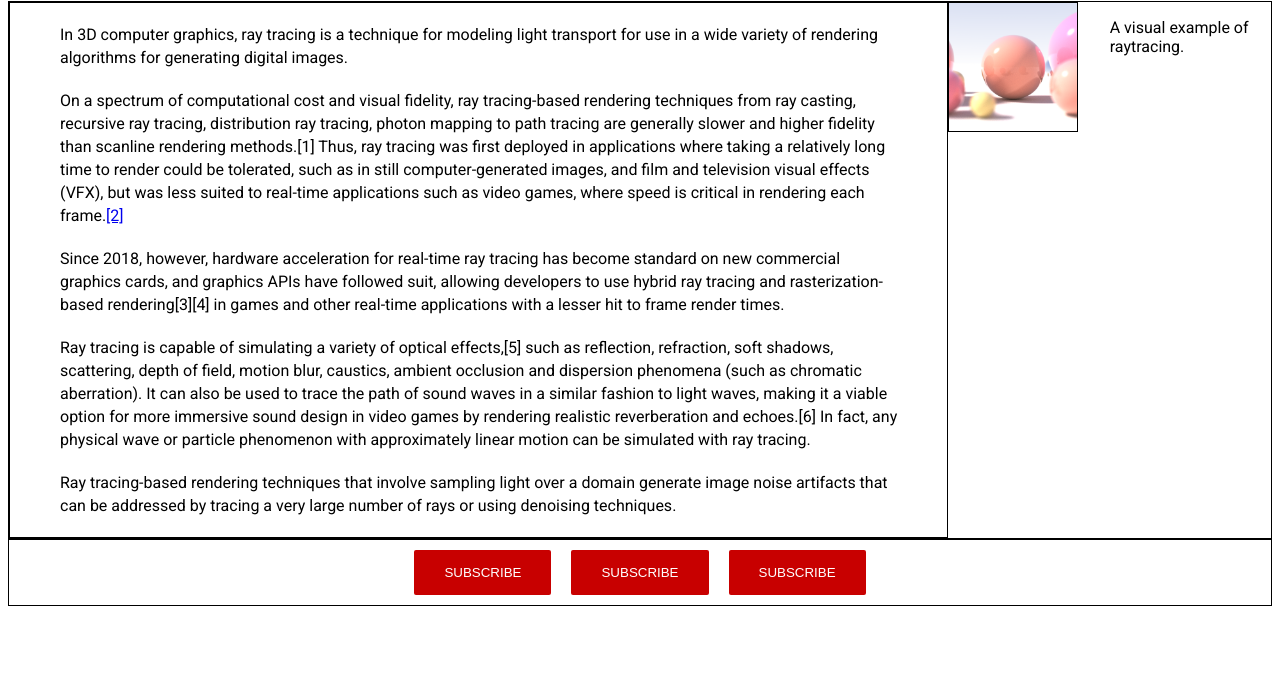
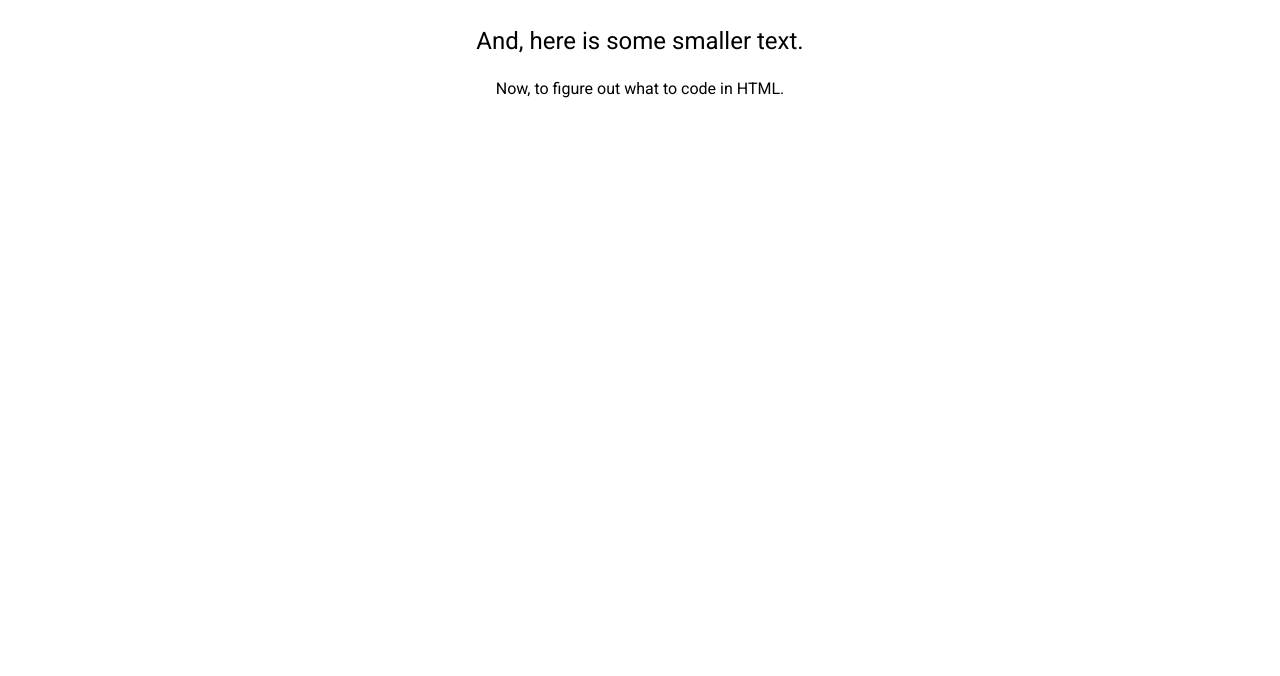
Before and after one commit to piano-miles/piano-miles.github.io, a plain HTML site: page index.html in a window 1280 px wide. Shown: the part 124-800 px from the top of the page. Drawn offline with Linux system fonts and the light colour scheme.

Commit message:
Clean
Purged practice code, starting fresh.

```diff
--- /dev/null
+++ b/css/main.css
@@ -0,0 +1,16 @@
+body {
+    font-family: Roboto, sans-serif;
+    text-align: center;
+}
+
+.title {
+    font-size: 60px;
+}
+
+#a {
+    font-size: 24px;
+}
+
+#b {
+    font-size: 16px;
+}
--- a/index.css
+++ /dev/null
@@ -1,75 +0,0 @@
-.center {
-    margin: 0 auto;
-    display: flex;
-    justify-content: center;
-}
-
-body {
-    font-family: Roboto, sans-serif;
-}
-
-.inline {
-    display: inline;
-}
-
-.inline-block {
-    display: inline-block;
-
-}
-
-.block {
-    display: block;
-    width: 100%;
-}
-
-.flex {
-    display: flex;
-}
-
-.small-image {
-    width: 128px;
-    height: 128px;
-    vertical-align: top;
-}
-
-.title {
-    font-family: Arial, sans-serif;
-    margin: 40px;
-    text-align: center;
-    font-size: 40px;
-}
-
-.text {
-    margin-bottom: 20px;
-    margin-top: 20px;
-    text-align: left;
-    padding-left: 50px;
-    padding-right: 50px;
-    line-height: 23px;
-}
-
-.text-left {
-    width: 80%;
-}
-
-button.subscribe-button {
-    background-color: rgb(200, 0, 0);
-    color: white;
-    border: none;
-    border-radius: 2px;
-    cursor: pointer;
-    transition: background-color 0.15s, color 0.15s;
-    padding-left: 30px;
-    padding-right: 30px;
-    padding-top: 15px;
-    padding-bottom: 15px;
-    margin: 10px;
-}
-
-.subscribe-button:hover {
-    background-color: rgb(237, 23, 23);
-}
-
-.subscribe-button:active {
-    background-color: rgb(255, 130, 130);
-}
--- a/index.html
+++ b/index.html
@@ -7,47 +7,13 @@
 		<link rel="preconnect" href="https://fonts.gstatic.com" crossorigin>
 		<link href="https://fonts.googleapis.com/css2?family=Roboto&display=swap" rel="stylesheet">
 
-		<link rel="stylesheet" href="index.css">
+		<link rel="stylesheet" href="css/main.css">
 	</head>
 	<body>
-		<h1 class="title"> Ray tracing (graphics) </h1>
-
-		<div class="flex" style="border: 1px solid black">
-			<div class="inline-block text-left" style="border: 1px solid black">
-				<p class="text">
-					In 3D computer graphics, ray tracing is a technique for modeling light transport for use in a wide variety of rendering algorithms for generating digital images.
-				</p>
-
-				<p class="text">
-					On a spectrum of computational cost and visual fidelity, ray tracing-based rendering techniques from ray casting, recursive ray tracing, distribution ray tracing, photon mapping to path tracing are generally slower and higher fidelity than scanline rendering methods.[1] Thus, ray tracing was first deployed in applications where taking a relatively long time to render could be tolerated, such as in still computer-generated images, and film and television visual effects (VFX), but was less suited to real-time applications such as video games, where speed is critical in rendering each frame.<a href="https://google.com">[2]</a>
-				</p>
-
-				<p class="text">
-					Since 2018, however, hardware acceleration for real-time ray tracing has become standard on new commercial graphics cards, and graphics APIs have followed suit, allowing developers to use hybrid ray tracing and rasterization-based rendering[3][4] in games and other real-time applications with a lesser hit to frame render times.
-				</p>
-
-				<p class="text">
-					Ray tracing is capable of simulating a variety of optical effects,[5] such as reflection, refraction, soft shadows, scattering, depth of field, motion blur, caustics, ambient occlusion and dispersion phenomena (such as chromatic aberration). It can also be used to trace the path of sound waves in a similar fashion to light waves, making it a viable option for more immersive sound design in video games by rendering realistic reverberation and echoes.[6] In fact, any physical wave or particle phenomenon with approximately linear motion can be simulated with ray tracing.
-				</p>
-
-				<p class="text">
-					Ray tracing-based rendering techniques that involve sampling light over a domain generate image noise artifacts that can be addressed by tracing a very large number of rays or using denoising techniques.
-				</p>
-			</div>
-				<div class="center">
-					<div class="block">
-						<img class="small-image" src="imgs/sphere.png" style="border: 1px solid black">
-					</div>
-					<div class="block">
-						<p>A visual example of raytracing.</p>
-					</div>
-				</div>
-		</div>
-
-		<div class="center" style="border: 1px solid black">
-			<button class="subscribe-button"> SUBSCRIBE </button>
-			<button class="subscribe-button"> SUBSCRIBE </button>
-			<button class="subscribe-button"> SUBSCRIBE </button>
-		</div>
+		<main>
+			<h1 class="title">This is Big Text.</h1>
+			<p class="text" id="a">And, here is some smaller text.</p>
+			<p class="text" id="b">Now, to figure out what to code in HTML.</p>
+		</main>
 	</body>
 </html>
```
Also changed, not shown: imgs/sphere.png (deleted), 3 other files.
